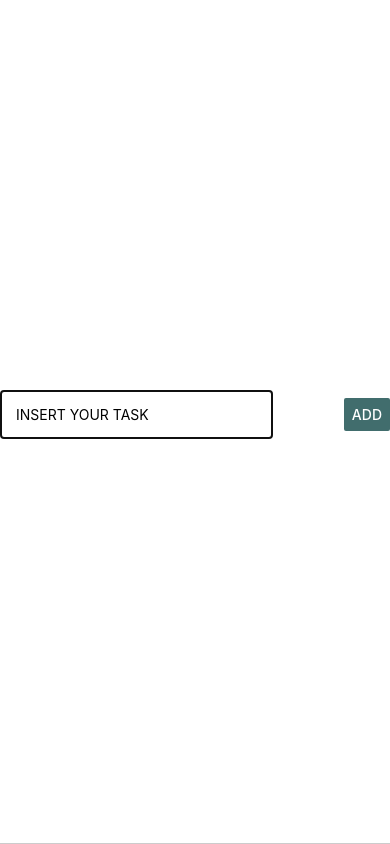
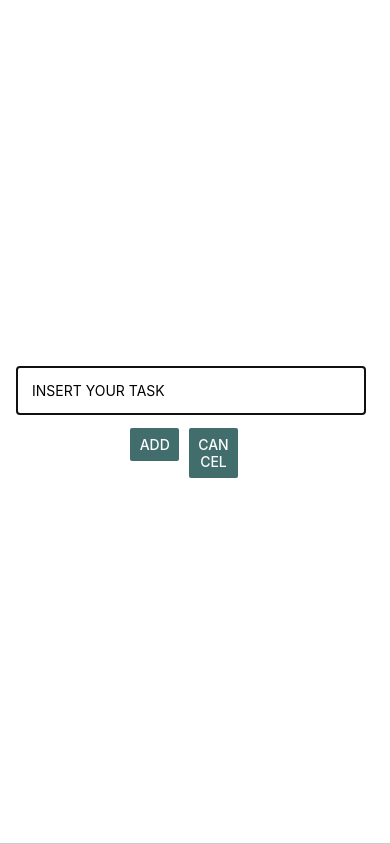
Before and after one commit to SauloAssisEngMec/task-app, a React Native app: screen / in a window 390 px wide. Both pictures are taken after a click on the button "ADD NEW TASK". Built offline with nearby package versions, Linux system fonts and the light colour scheme.

Commit message:
feat: inserting style in  the modal overlay

```diff
--- a/components/TaskInput.js
+++ b/components/TaskInput.js
@@ -22,14 +22,18 @@ function TaskInput(props) {
           onChangeText={taskInputHandler}
           value={enteredTaskText}
         />
-        <Button color="rgb(65,109,109)" title="Add" onPress={AddTaskHandler} />
-        {/* <TouchableOpacity
-          style={styles.loginScreenButton}
-          onPress={addTaskHandler}
-          underlayColor="#fff"
-        >
-          <Text style={styles.loginText}>Login</Text>
-        </TouchableOpacity> */}
+        <View style={styles.buttonContainer}>
+          <View style={styles.singleButton}>
+            <Button
+              color="rgb(65,109,109)"
+              title="Add"
+              onPress={AddTaskHandler}
+            />
+          </View>
+          <View style={styles.singleButton}>
+            <Button color="rgb(65,109,109)" title="cancel" />
+          </View>
+        </View>
       </View>
     </Modal>
   );
@@ -38,20 +42,29 @@ function TaskInput(props) {
 export default TaskInput;
 
 const styles = StyleSheet.create({
+  inputContainer: {
+    flex: 1,
+    justifyContent: "center",
+    alignItems: "center",
+
+    marginBottomBottom: 24,
+    borderBottomWidth: 1,
+    borderBottomColor: "#cccccc",
+    padding: 20,
+  },
   textInput: {
     padding: 15,
     borderWidth: 1,
     borderColor: "#cccccc",
-    width: "70%",
+    width: "100%",
     marginRight: 8,
   },
-  inputContainer: {
-    flex: 1,
+  buttonContainer: {
+    marginTop: 13,
     flexDirection: "row",
-    justifyContent: "space-between",
-    alignItems: "center",
-    paddingBottom: 15,
-    borderBottomWidth: 1,
-    borderBottomColor: "#cccccc",
+  },
+  singleButton: {
+    marginHorizontal: 5,
+    width: "35%",
   },
 });
```
